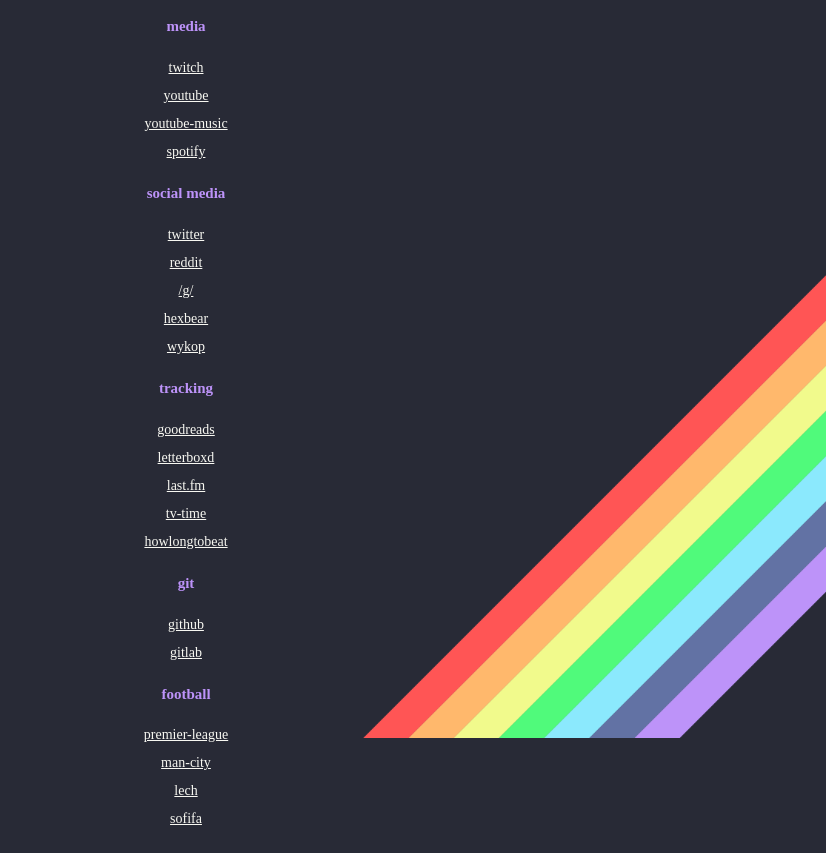
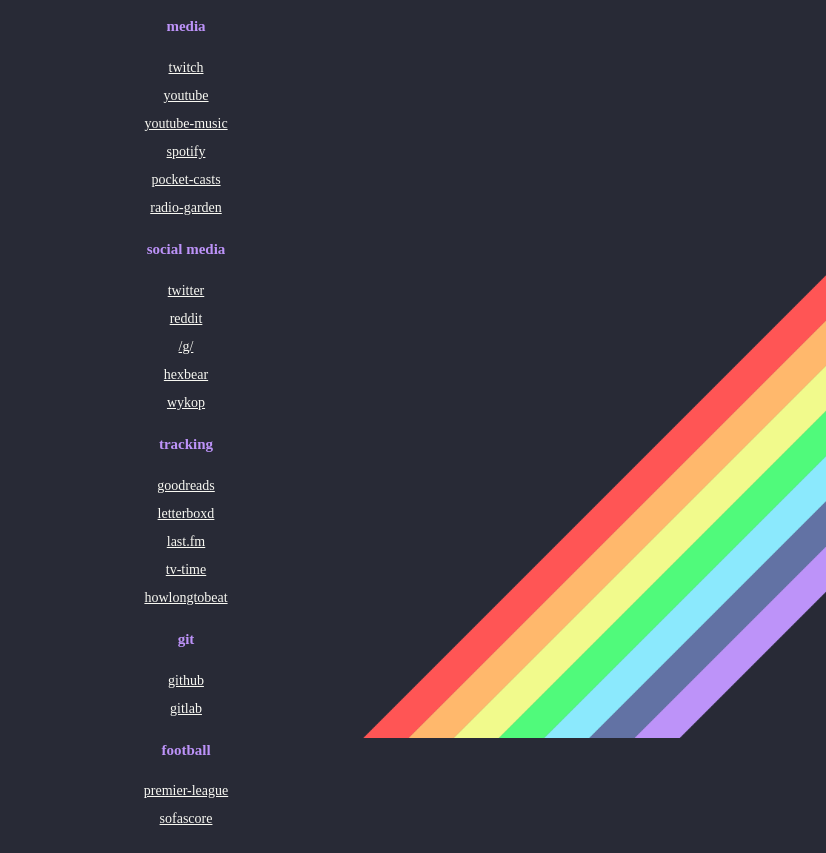
Before and after one commit to ch1ebak/ch1ebak.github.io, a plain HTML site: page index.html in a window 1280 px wide. Shown: the part 62-915 px from the top of the page, without its empty margins (454-1280 px from the left). Drawn offline with Linux system fonts and the light colour scheme.

Commit message:
changed links

```diff
--- a/index.html
+++ b/index.html
@@ -30,6 +30,8 @@
        <li><a href="https://www.youtube.com/">youtube</a></li>
        <li><a href="https://music.youtube.com/">youtube-music</a></li>
        <li><a href="https://open.spotify.com/">spotify</a></li>
+       <li><a href="https://play.pocketcasts.com/podcasts">pocket-casts</a></li>
+       <li><a href="http://radio.garden/">radio-garden</a></li>
      </ul>
 
      <h2>social media</h2>
@@ -59,9 +61,7 @@
      <h2>football</h2>
      <ul>
        <li><a href="https://www.premierleague.com/tables">premier-league</a></li>
-       <li><a href="https://www.sofascore.com/team/football/manchester-city/17">man-city</a></li>
-       <li><a href="https://www.sofascore.com/team/football/lech-poznan/3121">lech</a></li>
-       <li><a href="https://sofifa.com/?r=220069&set=true">sofifa</a></li>
+       <li><a href="https://www.sofascore.com/">sofascore</a></li>
      </ul>
 
     </center>
```
